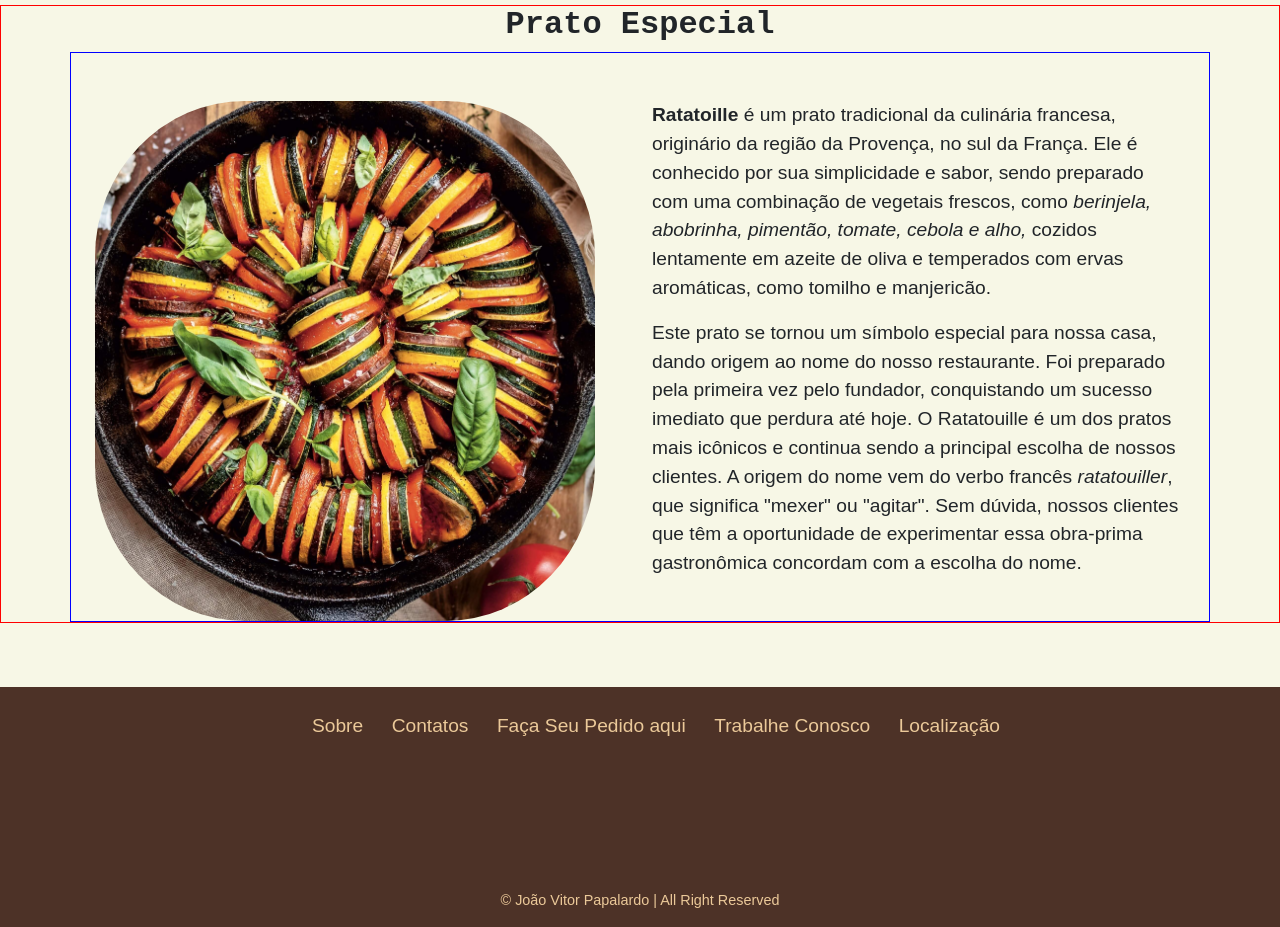
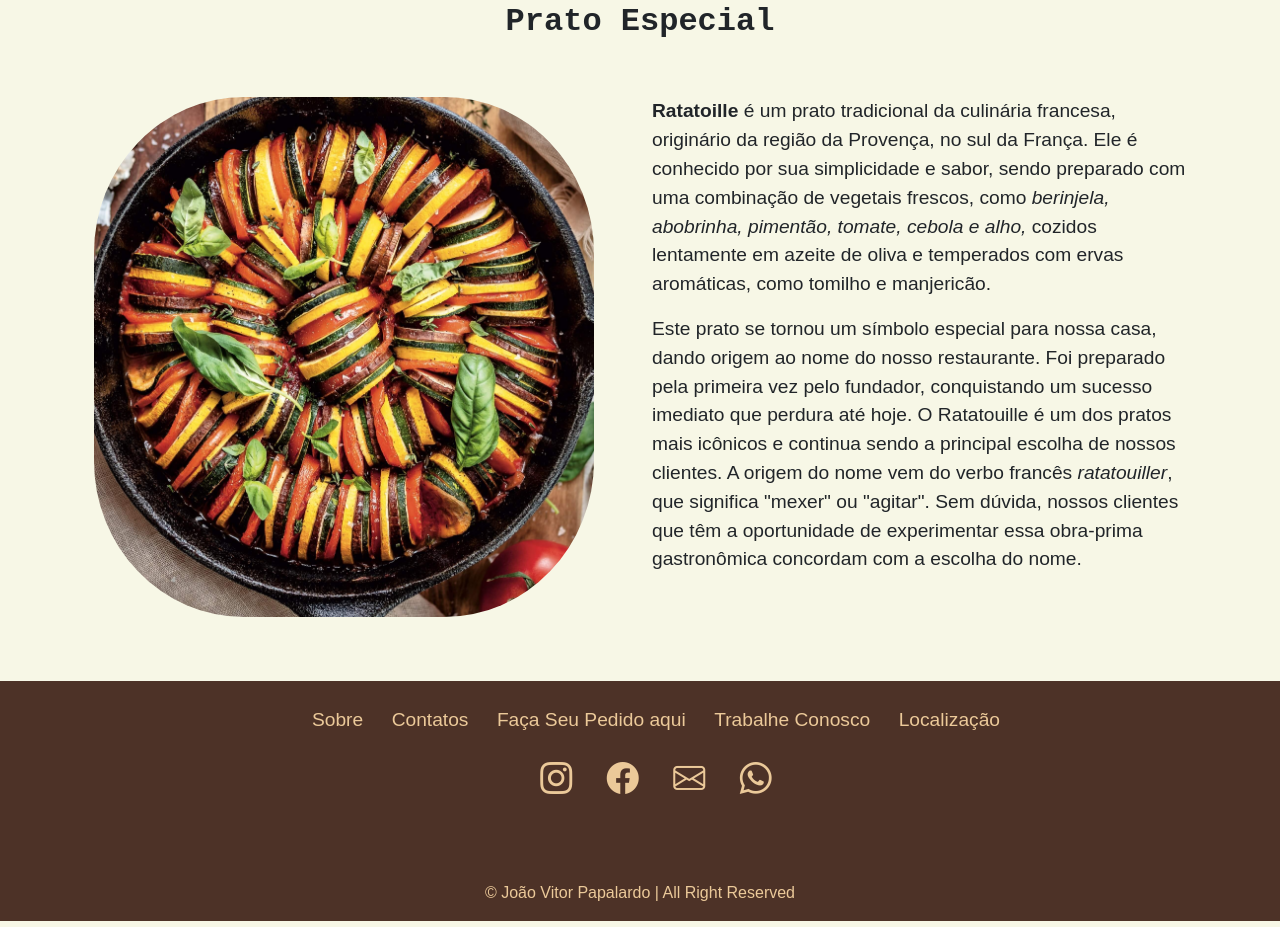
Before and after one commit to joaovitorpapalardo/restaurante, a plain HTML site: page index.html in a window 1280 px wide. Shown: the part 887-1814 px from the top of the page. Drawn offline with nearby package versions, Linux system fonts and the light colour scheme.

Commit message:
change styles

```diff
--- a/css/style.css
+++ b/css/style.css
@@ -56,7 +56,6 @@ a {
 
 .texto-principal{
     margin-top: 10%;
-    border: 1px solid red;
 }
 
 .texto-principal h1{
@@ -97,16 +96,11 @@ a {
 
 .secao-pratos-especiais {
     margin-top: 5%;
-    border: 1px solid red;
 }
 
 .titulo-especiais h2 {
     font-family: 'Courier New', Courier, monospace;
     font-weight: 600;
-}
-
-.container-especiais {
-    border: 1px solid blue;
 }
 
 .img-especiais {
@@ -169,8 +163,23 @@ a {
     width: 100%;
 }
 
+.list-icons {
+    margin-top: 20px;
+}
+
+.link-icons {
+    padding: 15px;
+    font-size: 2em;
+    color: #ebc999;
+    position: relative;
+}
+
+.link-icons:hover {
+    color:#fceedc;
+}
+
 .copyright {
-   font-size: 0.9em;
+   font-size: 1em;
    color: #ebc999;
    margin-top: 10px;
    word-wrap: break-word;
--- a/index.html
+++ b/index.html
@@ -9,6 +9,12 @@
         <!-- BOOSTRAP -->
         <link href="https://cdn.jsdelivr.net/npm/bootstrap@5.3.3/dist/css/bootstrap.min.css" rel="stylesheet">
         <script src="https://cdn.jsdelivr.net/npm/bootstrap@5.3.3/dist/js/bootstrap.bundle.min.js"></script>
+
+        <!-- Bootstrap Icons-->
+        <link rel="stylesheet" href="https://cdn.jsdelivr.net/npm/bootstrap-icons@1.11.3/font/bootstrap-icons.min.css">
+
+        <!-- FontWesome-->
+        <link rel="stylesheet" href="https://cdnjs.cloudflare.com/ajax/libs/font-awesome/6.5.1/css/all.min.css">
 
         <!-- CSS -->
         <link rel="stylesheet" href="./css/style.css">
@@ -96,6 +102,13 @@
                         <a class="link" href="#">Trabalhe Conosco</a>
                         <a class="link" href="#">Localização</a>
                     </li>
+
+                    <li class="list-icons">
+                        <a class="link-icons" href="#"><i class="bi bi-instagram"></i></i></a>
+                        <a class="link-icons" href="#"><i class="bi bi-facebook"></i></a>
+                        <a class="link-icons" href="#"><i class="bi bi-envelope"></i></i></a>
+                        <a class="link-icons" href="#"><i class="bi bi-whatsapp"></i></a>
+                    </li>
                 </ul>
             </div>
             <p class="copyright">
```
